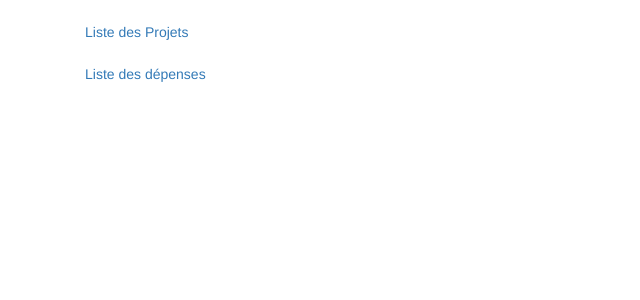
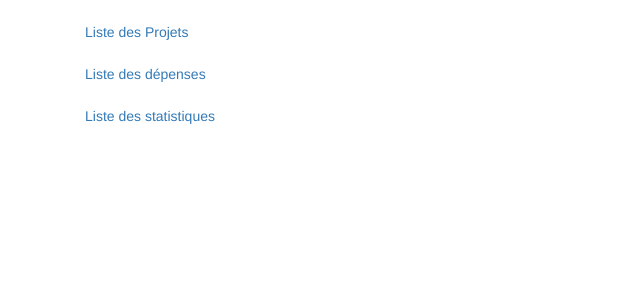
Before and after one commit to alarichadef/na17, a PHP site: page /createExpense.php in a window 1280 px wide. Shown: the part 414-714 px from the top of the page, without its empty margins (0-640 px from the left). Run offline with PHP 8.4, Linux system fonts and the light colour scheme; the visitor is signed in with stand-in values (Sample User, id 1); some libraries are stand-ins or nearby versions.

Commit message:
correction menu

```diff
--- a/menu.php
+++ b/menu.php
@@ -14,6 +14,7 @@
 						<li><a href="financerDashboard.php">Liste des Financeurs</a></li>
 						<li><a href="listProjects.php">Liste des Projets</a></li>
 						<li><a href="listExpenses.php">Liste des dépenses</a></li>
+						<li><a href="listStats.php">Liste des statistiques</a></li>
 					<?php
 					}
 					if($_SESSION['role'] == 'webmaster'){
@@ -23,6 +24,7 @@
 						<li><a href="financerDashboard.php">Liste des Financeurs</a></li>
 						<li><a href="listProjects.php">Liste des Projets</a></li>
 						<li><a href="listExpenses.php">Liste des dépenses</a></li>
+						<li><a href="listStats.php">Liste des statistiques</a></li>
 					<?php
 					}
 					if($_SESSION['role'] == 'employe_de_contact'){
```
